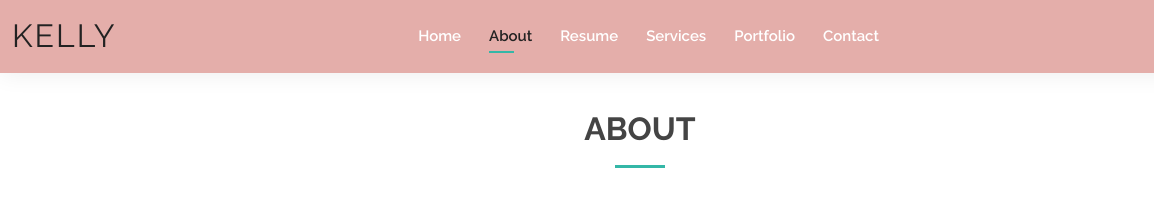
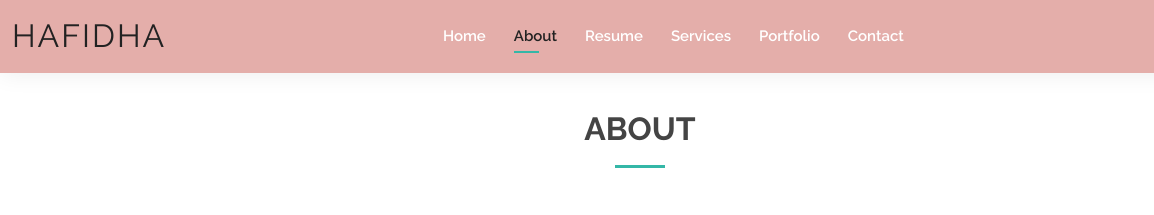
Before and after one commit to hafidhaadila/Design-Portfolio, a plain HTML site: page about.html in a window 1280 px wide. Shown: the top 215 px of the page, 0-1154 px from the left. Drawn offline with nearby package versions, Linux system fonts and the light colour scheme.

Commit message:
change name kelly

```diff
--- a/about.html
+++ b/about.html
@@ -42,7 +42,7 @@
   <header id="header" class="fixed-top">
     <div class="container-fluid d-flex justify-content-between align-items-center">
 
-      <h1 class="logo me-auto me-lg-0"><a href="index.html">Kelly</a></h1>
+      <h1 class="logo me-auto me-lg-0"><a href="index.html">Hafidha</a></h1>
       <!-- Uncomment below if you prefer to use an image logo -->
       <!-- <a href="index.html" class="logo"><img src="assets/img/logo.png" alt="" class="img-fluid"></a>-->
 
```
Also changed, not shown: contact.html (+1 -1 lines), index.html (+1 -1 lines), portfolio.html (+1 -1 lines), resume.html (+1 -1 lines), services.html (+1 -1 lines).
